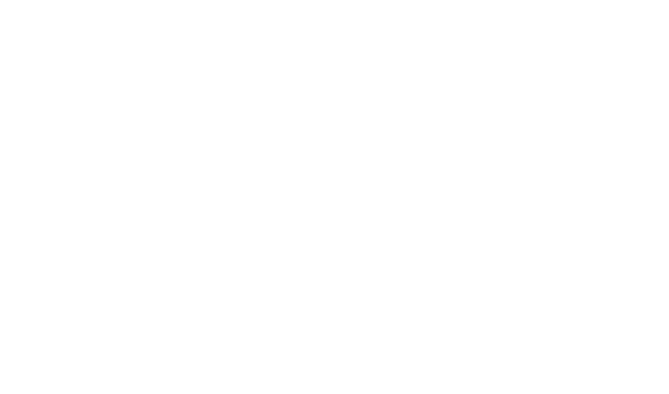
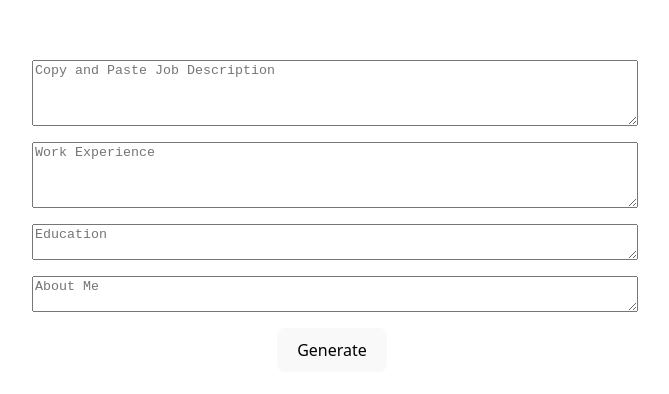
Before and after one commit to Frantz-Sebastien/resume-coverLetter-generator, a React (Vite) app in the folder frontend/: page / in a window 1280 px wide. Shown: the part 184-578 px from the top of the page, without its empty margins (308-977 px from the left). Built offline with nearby package versions, Linux system fonts and the light colour scheme.

Commit message:
finished Form component

```diff
--- a/frontend/src/App.jsx
+++ b/frontend/src/App.jsx
@@ -2,12 +2,13 @@ import { useState } from 'react'
 import reactLogo from './assets/react.svg'
 import viteLogo from '/vite.svg'
 import './App.css'
+import Form from './components/Form'
 
 function App() {
 
   return (
     <>
-
+      <Form />
     </>
   )
 }
--- /dev/null
+++ b/frontend/src/components/Form.jsx
@@ -0,0 +1,53 @@
+import { useState } from 'react'
+
+const Form = ({ onSubmit }) => {
+
+    const [jobDescription, setJobDescription] = useState("")
+    const [workExperience, setWorkExperience] = useState("")
+    const [education, setEducation] = useState("")
+    const [aboutMe, setAboutMe] = useState("")
+
+    const handleSubmit = (event) => {
+        event.preventDefault()
+        onSubmit({ jobDescription, workExperience, education, aboutMe })
+    }
+
+    return (
+        <form onSubmit={handleSubmit} style={{ maxWidth: "600px", margin: "auto" }}>
+          <textarea
+            placeholder="Copy and Paste Job Description"
+            value={jobDescription}
+            onChange={(e) => setJobDescription(e.target.value)}
+            rows={4}
+            style={{ width: "100%", marginBottom: "10px" }}
+          />
+          <textarea
+            placeholder="Work Experience"
+            value={workExperience}
+            onChange={(e) => setWorkExperience(e.target.value)}
+            rows={4}
+            style={{ width: "100%", marginBottom: "10px" }}
+          />
+          <textarea
+            placeholder="Education"
+            value={education}
+            onChange={(e) => setEducation(e.target.value)}
+            rows={2}
+            style={{ width: "100%", marginBottom: "10px" }}
+          />
+          <textarea
+            placeholder="About Me"
+            value={aboutMe}
+            onChange={(e) => setAboutMe(e.target.value)}
+            rows={2}
+            style={{ width: "100%", marginBottom: "10px" }}
+          />
+
+          <div style={{ display: "flex", justifyContent: "center", gap: "10px" }}>
+            <button type="submit">Generate</button>
+          </div>
+        </form>
+      );
+    }
+
+    export default Form;
```
